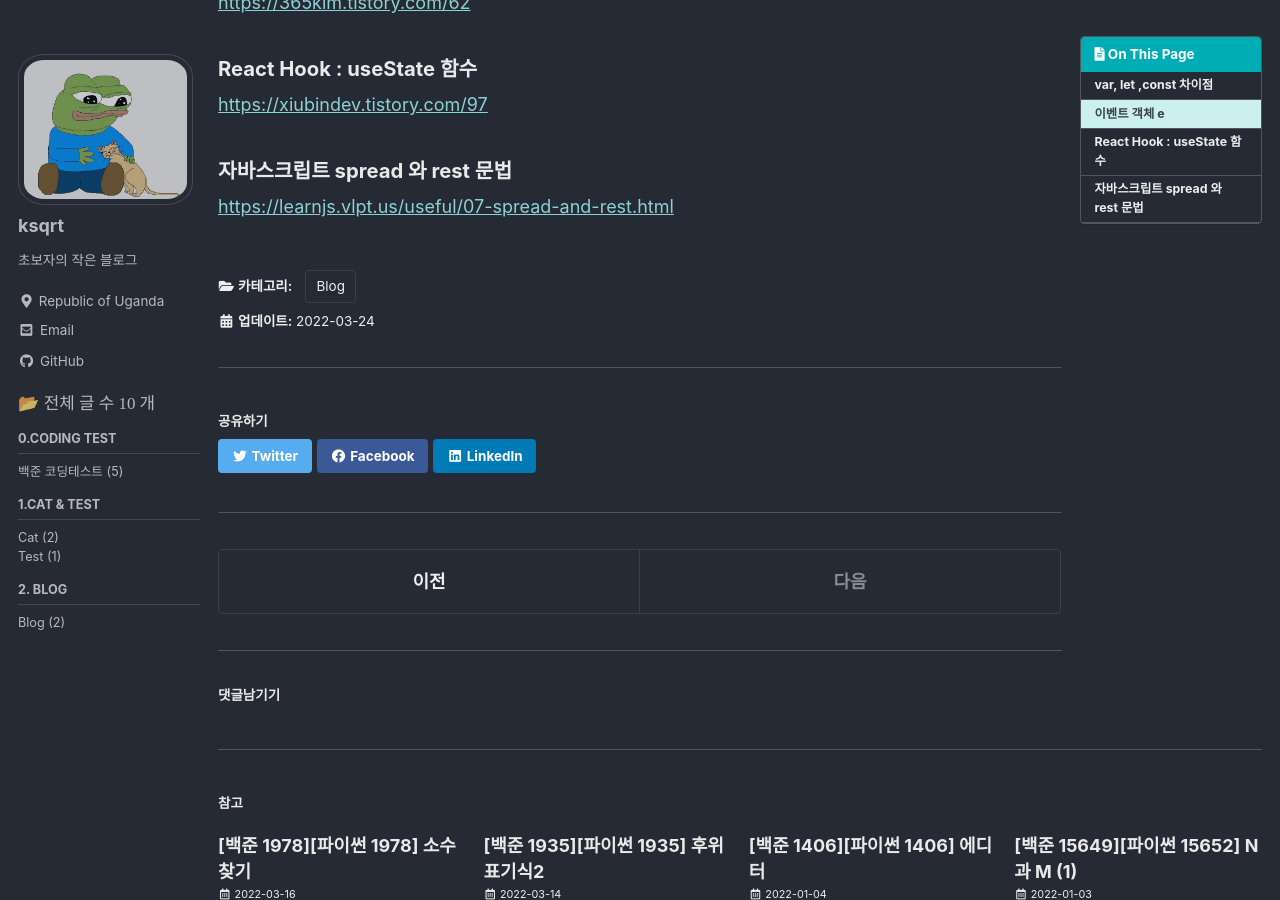
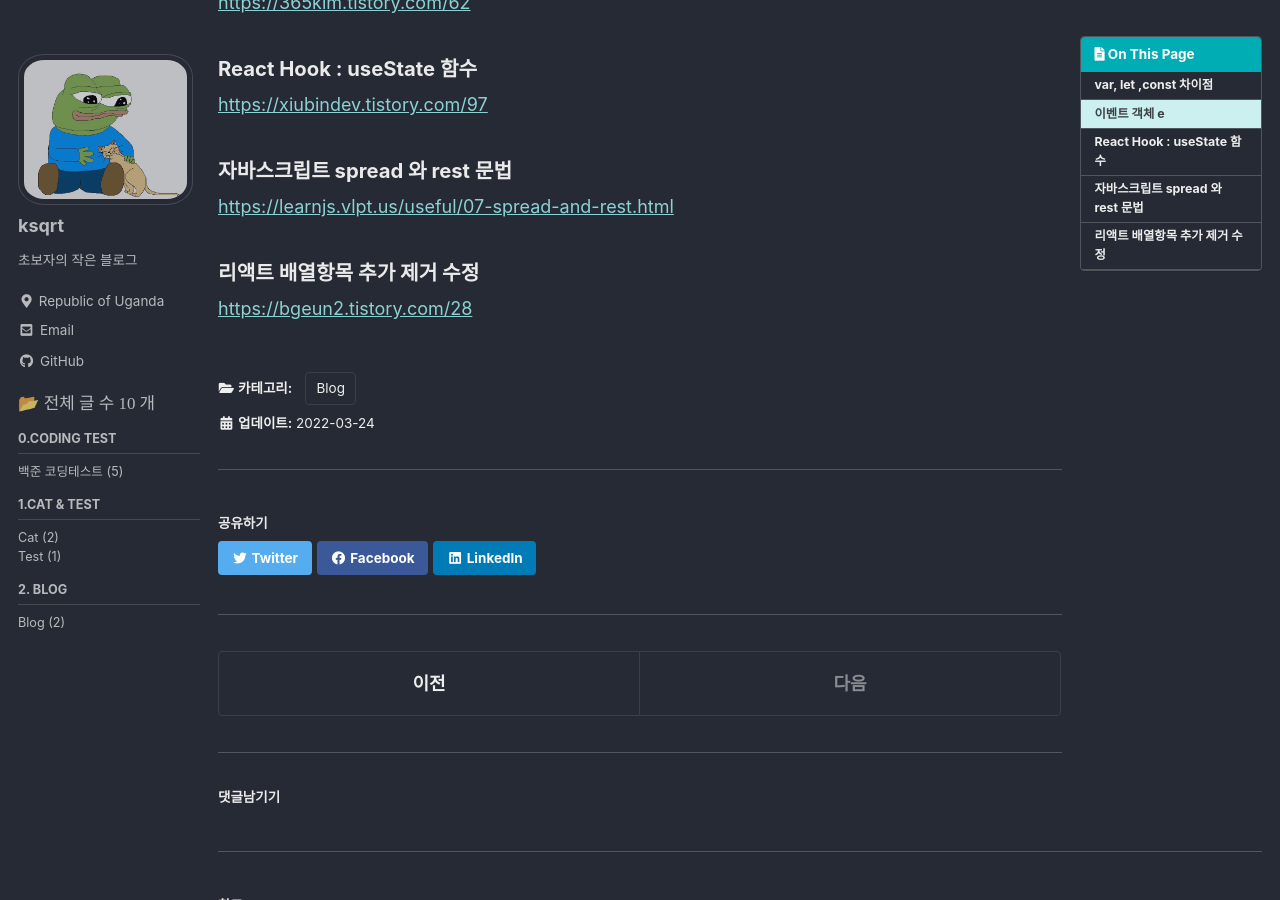
Before and after one commit to ksqrt/ksqrt.github.io, a Jekyll site: the page built from _posts/Blog/2022-03-24-blog-002.md, in a window 1280 px wide and 900 px high, scrolled down 407 px. Built offline with Jekyll 4.4.1, drawn with Linux system fonts in a browser that asks for light colours; cached includes are drawn as plain includes; comment, search, counter and statistics services are not loaded.

Commit message:
링크 추가

```diff
--- a/_posts/Blog/2022-03-24-blog-002.md
+++ b/_posts/Blog/2022-03-24-blog-002.md
@@ -23,3 +23,6 @@ toc_sticky : true
 
 ### 자바스크립트 spread 와 rest 문법
 [https://learnjs.vlpt.us/useful/07-spread-and-rest.html](https://learnjs.vlpt.us/useful/07-spread-and-rest.html)
+
+### 리액트 배열항목 추가 제거 수정
+[https://bgeun2.tistory.com/28](https://bgeun2.tistory.com/28)
```
